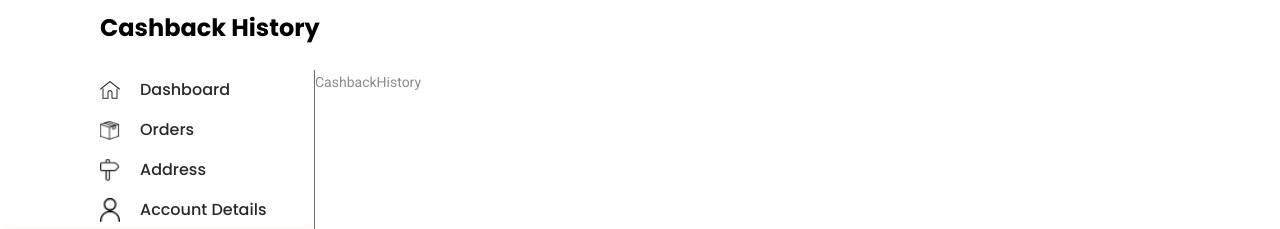
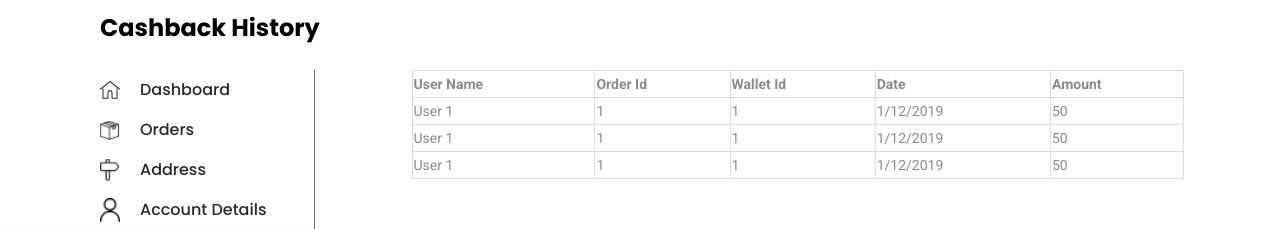
Before and after one commit to KaranPalan7507/NSEcomm, a React (Create React App) app in the folder nutrition/: page /account/cashback-history in a window 1280 px wide. Shown: the part 205-434 px from the top of the page. Built offline with nearby package versions, Linux system fonts and the light colour scheme; no server answers.

Commit message:
cashback history wishlist

```diff
--- a/nutrition/src/Pages/Account/Address/addEdit.js
+++ b/nutrition/src/Pages/Account/Address/addEdit.js
@@ -1,13 +1,12 @@
 import React from "react";
 import "./style.scss";
 import { API } from "./../../../axios";
-import { apis } from "./../../../constants";
+import { apis, token } from "./../../../constants";
 import Button from "@material-ui/core/Button";
 
 const config = {
   headers: {
-    authorization:
-      "Bearer eyJhbGciOiJIUzI1NiIsInR5cCI6IkpXVCJ9.eyJpZCI6IjVkZjRjYmJhYmRkZGUwNTJjYzZlOTg4NyIsIm1vYmlsZSI6OTg3NDM3MTIzNCwiaWF0IjoxNTc2MzI0Mjk5LCJleHAiOjE1NzY2ODQyOTl9.dDnDT_FlqbFVVyRDakwt8e5q-hepSWFwMo3p7RlxqnI"
+    authorization: "Bearer " + token
   }
 };
 class AddEdit extends React.Component {
--- a/nutrition/src/Pages/Account/Address/index.js
+++ b/nutrition/src/Pages/Account/Address/index.js
@@ -1,12 +1,11 @@
 import React from "react";
 import "./style.scss";
 import { API } from "./../../../axios";
-import { apis } from "./../../../constants";
+import { apis, token } from "./../../../constants";
 import AddEdit from "./addEdit";
 const config = {
   headers: {
-    authorization:
-      "Bearer eyJhbGciOiJIUzI1NiIsInR5cCI6IkpXVCJ9.eyJpZCI6IjVkZjRjYmJhYmRkZGUwNTJjYzZlOTg4NyIsIm1vYmlsZSI6OTg3NDM3MTIzNCwiaWF0IjoxNTc2MzI0Mjk5LCJleHAiOjE1NzY2ODQyOTl9.dDnDT_FlqbFVVyRDakwt8e5q-hepSWFwMo3p7RlxqnI"
+    authorization: "Bearer " + token
   }
 };
 class Address extends React.Component {
@@ -16,6 +15,7 @@ class Address extends React.Component {
   };
   async componentDidMount() {
     const response = await API.POST(apis.accountDetails, {}, config);
+
     if (response.success) {
       this.setState({ address: response.data[0].address });
     }
@@ -25,7 +25,9 @@ class Address extends React.Component {
       <div className="address-item" key={index}>
         <div className="name"> {address.name}</div>
         <div>{address.address}</div>
+        <div>{address.city}</div>
         <div>{address.state}</div>
+        <div>{address.country}</div>
         <div>{address.pin}</div>
         <div>{address.phoneno}</div>
         <div className="action">
--- a/nutrition/src/Pages/Account/Coupon/index.js
+++ b/nutrition/src/Pages/Account/Coupon/index.js
@@ -1,11 +1,10 @@
 import React from "react";
 import "./style.scss";
 import { API } from "./../../../axios";
-import { apis } from "./../../../constants";
+import { apis, token } from "./../../../constants";
 const config = {
   headers: {
-    authorization:
-      "Bearer eyJhbGciOiJIUzI1NiIsInR5cCI6IkpXVCJ9.eyJpZCI6IjVkZjRjYmJhYmRkZGUwNTJjYzZlOTg4NyIsIm1vYmlsZSI6OTg3NDM3MTIzNCwiaWF0IjoxNTc2MzI0Mjk5LCJleHAiOjE1NzY2ODQyOTl9.dDnDT_FlqbFVVyRDakwt8e5q-hepSWFwMo3p7RlxqnI"
+    authorization: "Bearer " + token
   }
 };
 class Coupon extends React.Component {
--- a/nutrition/src/Pages/Account/Details/index.js
+++ b/nutrition/src/Pages/Account/Details/index.js
@@ -2,11 +2,10 @@ import React from "react";
 import "./style.scss";
 import Button from "@material-ui/core/Button";
 import { API } from "./../../../axios";
-import { apis } from "./../../../constants";
+import { apis, token } from "./../../../constants";
 const config = {
   headers: {
-    authorization:
-      "Bearer eyJhbGciOiJIUzI1NiIsInR5cCI6IkpXVCJ9.eyJpZCI6IjVkZjRjYmJhYmRkZGUwNTJjYzZlOTg4NyIsIm1vYmlsZSI6OTg3NDM3MTIzNCwiaWF0IjoxNTc2MzI0Mjk5LCJleHAiOjE1NzY2ODQyOTl9.dDnDT_FlqbFVVyRDakwt8e5q-hepSWFwMo3p7RlxqnI"
+    authorization: "Bearer " + token
   }
 };
 class Details extends React.Component {
--- a/nutrition/src/Pages/Account/cashbackHistory.js
+++ b/nutrition/src/Pages/Account/cashbackHistory.js
@@ -1,10 +1,57 @@
 import React from "react";
+import { API } from "./../../axios";
+import { apis, token } from "./../../constants";
+const config = {
+  headers: {
+    authorization: "Bearer " + token
+  }
+};
 class CashbackHistory extends React.Component {
+  async componentDidMount() {
+    API.POST(apis.orders, {}, config);
+
+    const response = await API.POST(apis.cashback, {}, config);
+
+    if (response.success) {
+    }
+  }
   render() {
     return (
-      <div>
-        <div>CashbackHistory</div>
-        <div></div>
+      <div className="cashback-wrapper">
+        <table>
+          <thead>
+            <tr>
+              <td>User Name</td>
+              <td>Order Id</td>
+              <td>Wallet Id</td>
+              <td>Date</td>
+              <td>Amount</td>
+            </tr>
+          </thead>
+          <tbody>
+            <tr>
+              <td>User 1</td>
+              <td>1</td>
+              <td>1</td>
+              <td>1/12/2019</td>
+              <td>50</td>
+            </tr>
+            <tr>
+              <td>User 1</td>
+              <td>1</td>
+              <td>1</td>
+              <td>1/12/2019</td>
+              <td>50</td>
+            </tr>
+            <tr>
+              <td>User 1</td>
+              <td>1</td>
+              <td>1</td>
+              <td>1/12/2019</td>
+              <td>50</td>
+            </tr>
+          </tbody>
+        </table>
       </div>
     );
   }
--- a/nutrition/src/Pages/Account/orders.js
+++ b/nutrition/src/Pages/Account/orders.js
@@ -1,5 +1,22 @@
 import React from "react";
+import "./style.scss";
+import { API } from "./../../axios";
+import { apis, token } from "./../../constants";
+const config = {
+  headers: {
+    authorization: "Bearer " + token
+  }
+};
 class Orders extends React.Component {
+  state = {
+    orders: []
+  };
+  async componentDidMount() {
+    const response = await API.POST(apis.orders, {}, config);
+    if (response.success) {
+      this.setState({ orders: response.data });
+    }
+  }
   render() {
     return (
       <div>
--- a/nutrition/src/Pages/Account/style.scss
+++ b/nutrition/src/Pages/Account/style.scss
@@ -1,3 +1,27 @@
+.wishlist-wrapper {
+  .product-list-item {
+    transform: none;
+    .product-action {
+      opacity: 1;
+      visibility: visible;
+    }
+  }
+}
+.cashback-wrapper {
+  table,
+  tr,
+  td {
+    border: 1px solid #ddd;
+  }
+  table {
+    width: 80%;
+    margin: auto;
+  }
+  thead {
+    font-weight: bold;
+  }
+}
+
 .account-page-wrapper {
   .page-title {
     font-size: 24px;
--- a/nutrition/src/Pages/Account/wishlist.js
+++ b/nutrition/src/Pages/Account/wishlist.js
@@ -1,10 +1,76 @@
 import React from "react";
+import "./style.scss";
+import { API } from "./../../axios";
+import { apis, token } from "./../../constants";
+import StarRating from "./../../Common/StartRating";
+import messages from "./../../utils/messages";
+
+const config = {
+  headers: {
+    authorization: "Bearer " + token
+  }
+};
 class Wishlist extends React.Component {
+  state = {
+    items: []
+  };
+  async componentDidMount() {
+    const response = await API.POST(apis.wishlist, {}, config);
+    if (response.success) {
+      this.setState({ items: response.data });
+    }
+  }
+  renderItem(item, index) {
+    return (
+      <div className="product-list-item" key={index}>
+        <div className="list-media">
+          <img
+            className="product-image"
+            src={item.images[0].image}
+            alt={item.images[0].image_alt_text}
+          />
+        </div>
+        <div className="product-details">
+          <div>
+            <span className="product-title">{item.name}</span>
+          </div>
+          <div>
+            <span className="current-price">
+              <span>&#8377;</span>
+              {item.price}
+            </span>
+            <span className="original-price">
+              <span>&#8377;</span>
+              {item.originalprice}
+            </span>
+            <span className="discount">
+              {item.discount}
+              <span>
+                {"%"} {messages.common.off}
+              </span>
+            </span>
+          </div>
+          <div className="rating">
+            <StarRating />
+            <span className="review-count">
+              ( {item.total_reviews} {messages.common.reviews} )
+            </span>
+          </div>
+        </div>
+        <div className="product-action">
+          <span>Added on </span>
+          <button type="button" className="btn btn-cart">
+            {messages.common.add_to_cart}
+          </button>
+          <span>Remove</span>
+        </div>
+      </div>
+    );
+  }
   render() {
     return (
-      <div>
-        <div>Wishlist</div>
-        <div></div>
+      <div className="wishlist-wrapper">
+        {this.state.items.map((item, index) => this.renderItem(item, index))}
       </div>
     );
   }
--- a/nutrition/src/constants.js
+++ b/nutrition/src/constants.js
@@ -5,5 +5,10 @@ export const apis = {
   blogDetails: "/blog/",
   accountDetails: "/account_details",
   coupon: "/coupon_page",
-  address: "/address_change"
+  address: "/address_change",
+  orders: "/orders",
+  cashback: "/cashback",
+  wishlist: "/wishlist"
 };
+export const token =
+  "eyJhbGciOiJIUzI1NiIsInR5cCI6IkpXVCJ9.eyJpZCI6IjVkZjY1NjdkMzQyZmE1M2Q2MDVhY2MzZCIsIm1vYmlsZSI6OTg3NDM3MTMzMywiaWF0IjoxNTc2NDI1MTUxLCJleHAiOjE1NzY3ODUxNTF9.dFMZpCJi_pkEO1k-qiYVFefPgKPh4KRAVyhlYrWd5hQ";
```
